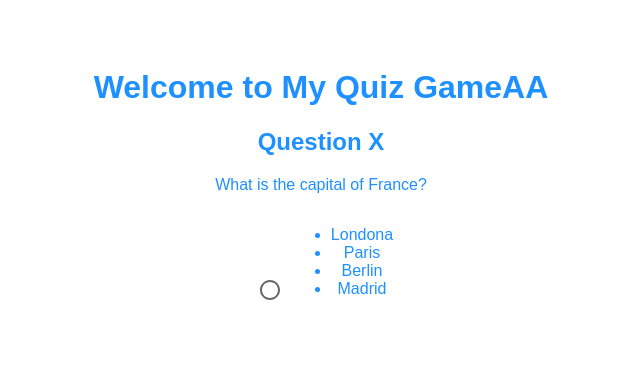
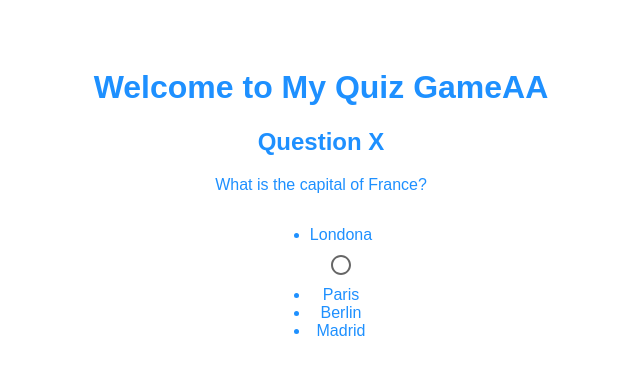
Before and after one commit to jdolphin5/Quizgame, a React app: page / in a window 1280 px wide. Shown: the top 374 px of the page, without its empty margins (319-959 px from the left). Built offline with nearby package versions, Linux system fonts and the light colour scheme.

Commit message:
fixed MUI component not importing

```diff
--- a/src/app.tsx
+++ b/src/app.tsx
@@ -7,9 +7,9 @@ const App: React.FC = () => {
       <h1>Welcome to My Quiz GameAA</h1>
       <h2>Question X</h2>
       <p>What is the capital of France?</p>
-      <Radio />
       <ul>
         <li>Londona</li>
+        <Radio />
         <li>Paris</li>
         <li>Berlin</li>
         <li>Madrid</li>
```
Also changed, not shown: tsconfig.json (+4 -3 lines).
